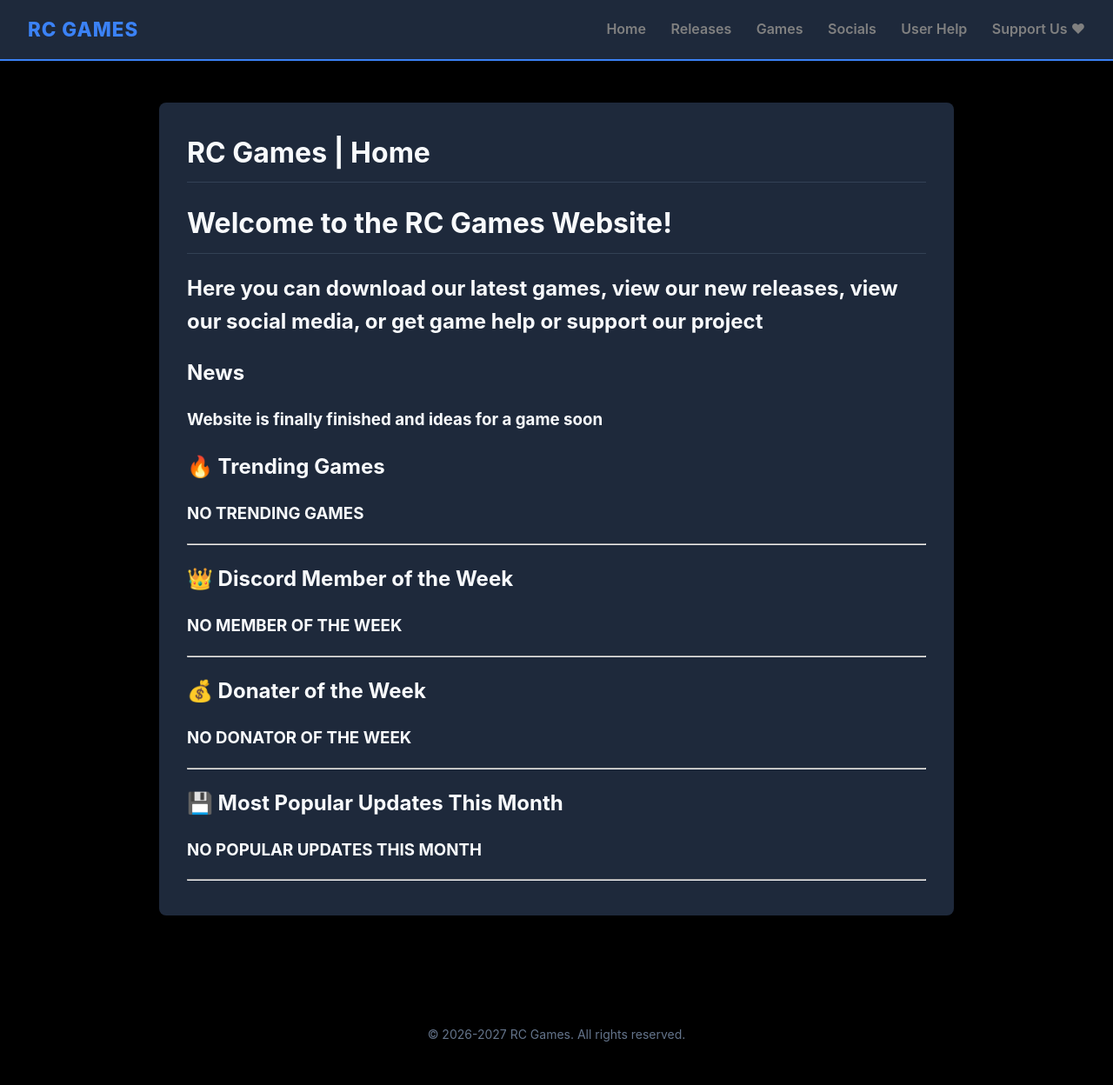
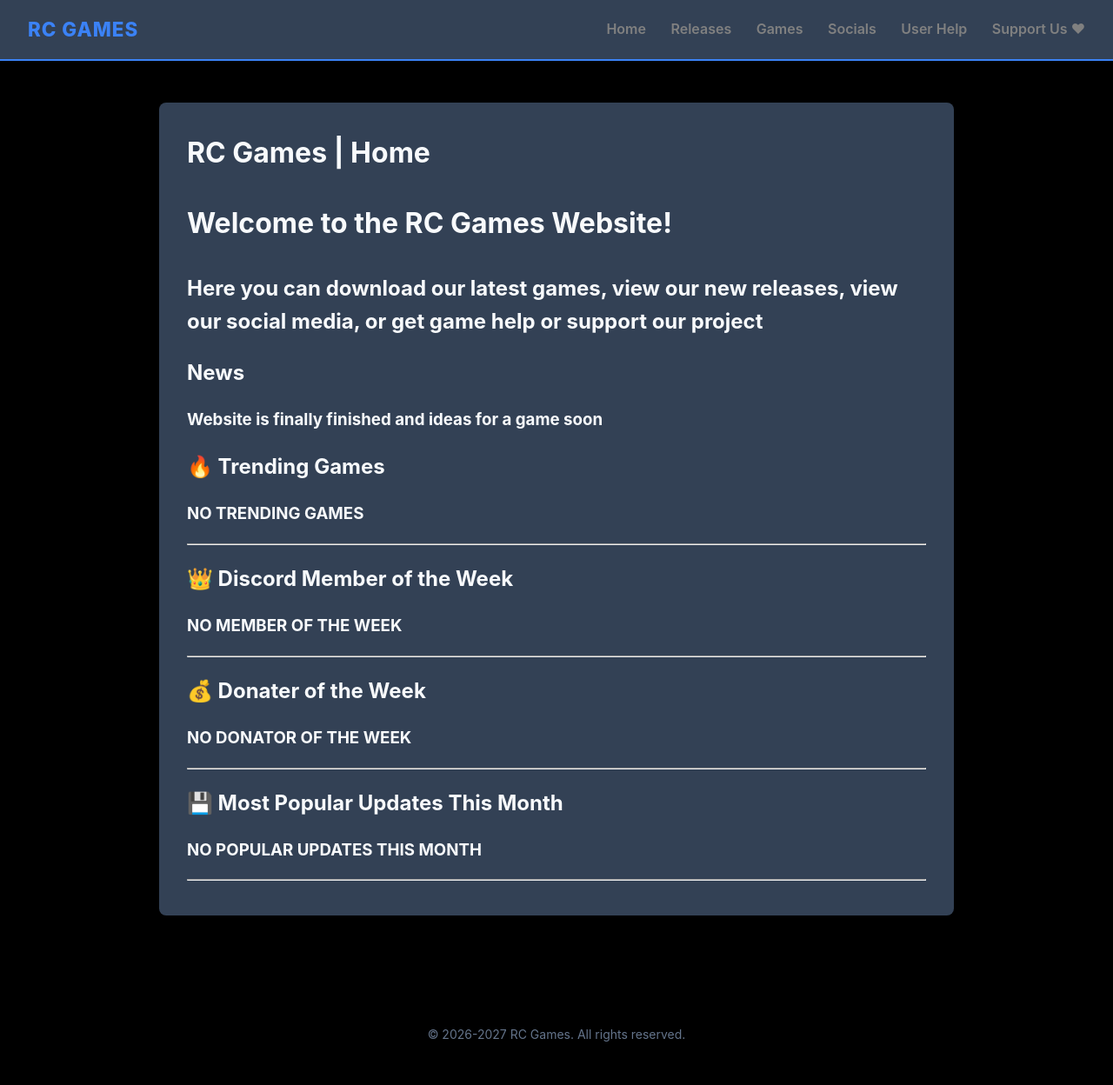
Before and after one commit to RCgames-devs/RCgames-devs.github.io, a Jekyll site: the page built from index.md, in a window 1280 px wide. Shown: the whole page at 87% size. Built offline with Jekyll 4.4.1, drawn with Linux system fonts in a browser that asks for light colours.

Commit message:
Update page.html

```diff
--- a/_layouts/page.html
+++ b/_layouts/page.html
@@ -19,7 +19,7 @@
 
         /* Fixed Navigation Interface Header */
         .site-header {
-            background-color: #1e293b; /* Distinct secondary slate panel */
+            background-color: #334155; /* Distinct secondary slate panel */
             border-bottom: 2px solid #3b82f6; /* Electric blue branding trace line */
             display: flex;
             justify-content: space-between;
@@ -55,7 +55,7 @@
             max-width: 850px;
             margin: 3rem auto;
             padding: 2rem;
-            background-color: #1e293b; /* Inner content card framing */
+            background-color: #334155; /* Inner content card framing */
             border-radius: 8px;
             box-shadow: 0 4px 6px -1px rgba(0, 0, 0, 0.5);
         }
```
